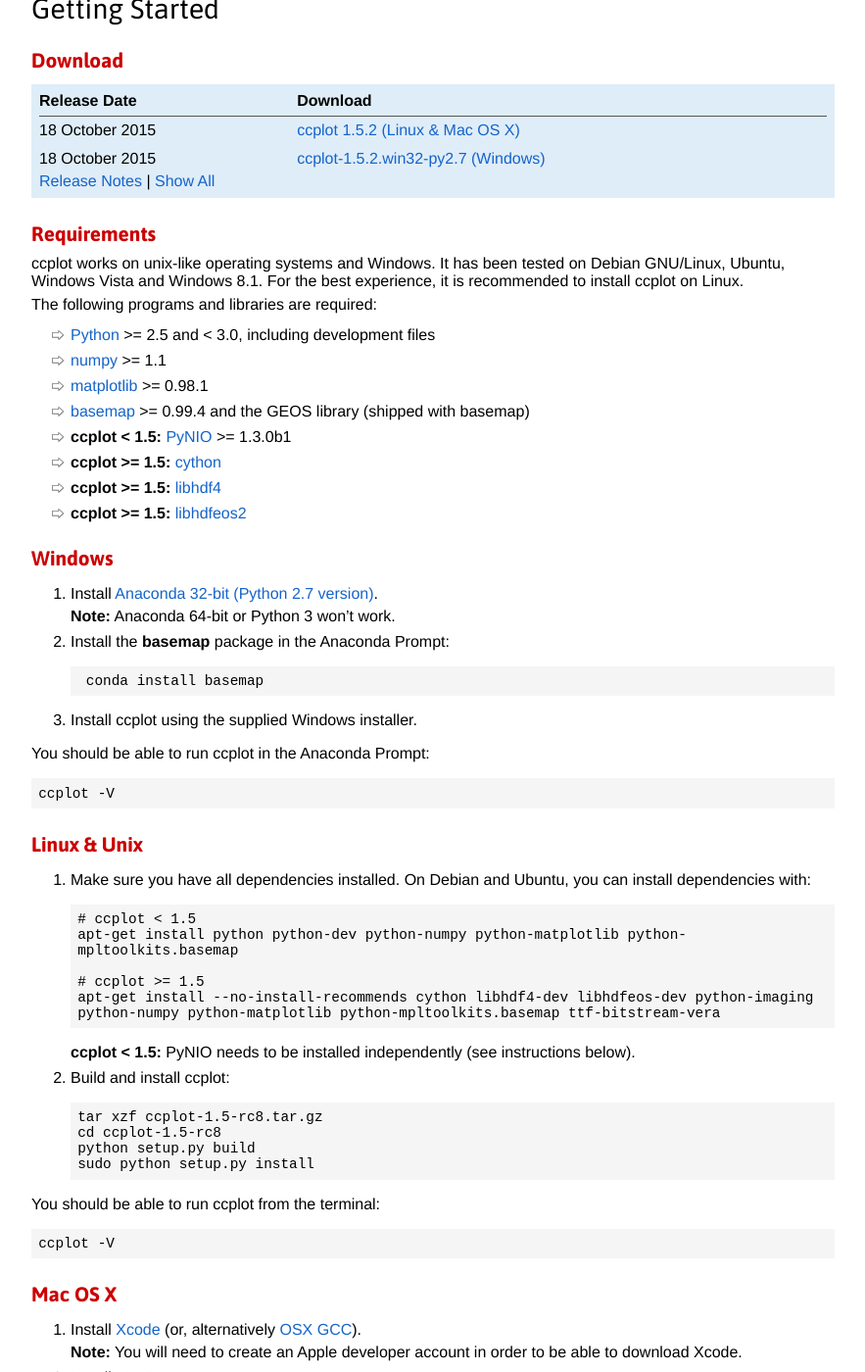
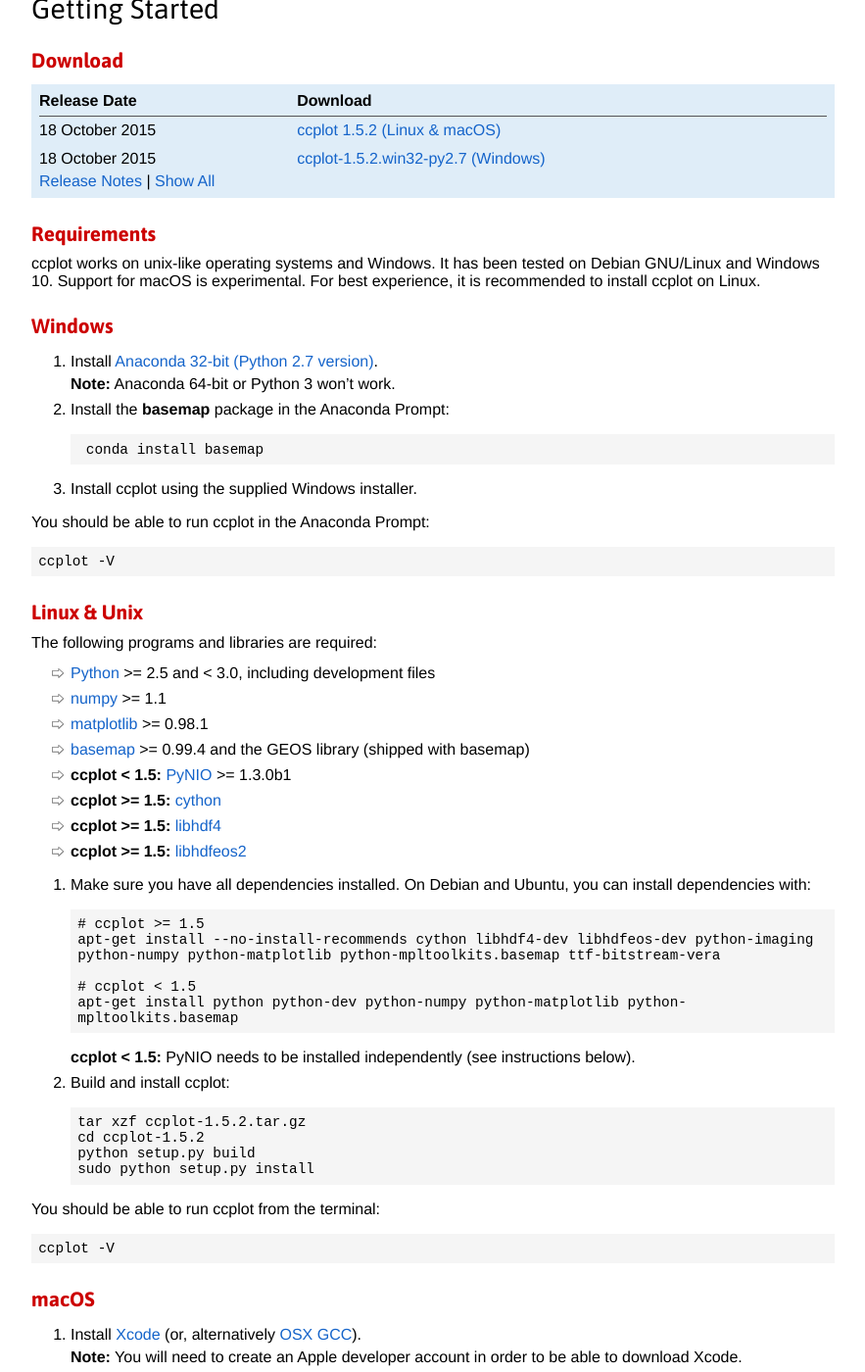
Before and after one commit to peterkuma/ccplot, a Jekyll site: the page built from download/index.md, in a window 1280 px wide and 1400 px high, scrolled down 201 px. Shown: the whole window at 98% size, without its empty margins (198-1081 px from the left). Built offline with Jekyll 4.4.1, drawn with Linux system fonts in a browser that asks for light colours; some of the changed text lies outside the part shown.

Commit message:
Update install instructions

```diff
--- a/download/index.md
+++ b/download/index.md
@@ -15,7 +15,7 @@
             <tr>
                 <td>18 October 2015</td>
                 <td>
-                    <a href="http://sourceforge.net/projects/ccplot/files/ccplot/ccplot-1.5.2.tar.gz">ccplot 1.5.2 (Linux &amp; Mac OS X)</a>
+                    <a href="http://sourceforge.net/projects/ccplot/files/ccplot/ccplot-1.5.2.tar.gz">ccplot 1.5.2 (Linux &amp; macOS)</a>
                 </td>
             </tr>
             <tr>
@@ -138,20 +138,9 @@
 ------------
 
 ccplot works on unix-like operating systems and Windows.
-It has been tested on Debian GNU/Linux, Ubuntu, Windows Vista and
-Windows 8.1. For the best experience, it is recommended to install
-ccplot on Linux.
-
-The following programs and libraries are required:
-
-* [Python](http://www.python.org) >= 2.5 and < 3.0, including development files
-* [numpy](http://www.numpy.org) >= 1.1
-* [matplotlib](http://matplotlib.org) >= 0.98.1
-* [basemap](http://matplotlib.org/basemap/) >= 0.99.4 and the GEOS library (shipped with basemap)
-* **ccplot < 1.5:** [PyNIO](http://www.pyngl.ucar.edu/Nio.shtml) >= 1.3.0b1
-* **ccplot >= 1.5:** [cython](http://cython.org)
-* **ccplot >= 1.5:** [libhdf4](http://www.hdfgroup.org/products/hdf4/)
-* **ccplot >= 1.5:** [libhdfeos2](http://hdfeos.org/software/library.php#HDF-EOS2)
+It has been tested on Debian GNU/Linux and Windows 10.
+Support for macOS is experimental.
+For best experience, it is recommended to install ccplot on Linux.
 
 Windows
 -------
@@ -171,24 +160,35 @@
     ccplot -V
 
 Linux & Unix
------------------------------------
+------------
+
+The following programs and libraries are required:
+
+* [Python](http://www.python.org) >= 2.5 and < 3.0, including development files
+* [numpy](http://www.numpy.org) >= 1.1
+* [matplotlib](http://matplotlib.org) >= 0.98.1
+* [basemap](http://matplotlib.org/basemap/) >= 0.99.4 and the GEOS library (shipped with basemap)
+* **ccplot < 1.5:** [PyNIO](http://www.pyngl.ucar.edu/Nio.shtml) >= 1.3.0b1
+* **ccplot >= 1.5:** [cython](http://cython.org)
+* **ccplot >= 1.5:** [libhdf4](http://www.hdfgroup.org/products/hdf4/)
+* **ccplot >= 1.5:** [libhdfeos2](http://hdfeos.org/software/library.php#HDF-EOS2)
 
 1. Make sure you have all dependencies installed.
    On Debian and Ubuntu, you can install dependencies with:
 
+       # ccplot >= 1.5
+       apt-get install --no-install-recommends cython libhdf4-dev libhdfeos-dev python-imaging python-numpy python-matplotlib python-mpltoolkits.basemap ttf-bitstream-vera
+
        # ccplot < 1.5
        apt-get install python python-dev python-numpy python-matplotlib python-mpltoolkits.basemap
-
-       # ccplot >= 1.5
-       apt-get install --no-install-recommends cython libhdf4-dev libhdfeos-dev python-imaging python-numpy python-matplotlib python-mpltoolkits.basemap ttf-bitstream-vera
 
    **ccplot < 1.5:** PyNIO needs to be installed independently
    (see instructions below).
 
 2. Build and install ccplot:
 
-       tar xzf ccplot-1.5-rc8.tar.gz
-       cd ccplot-1.5-rc8
+       tar xzf ccplot-1.5.2.tar.gz
+       cd ccplot-1.5.2
        python setup.py build
        sudo python setup.py install
 
@@ -196,8 +196,8 @@
 
     ccplot -V
 
-Mac OS X
---------
+macOS
+-----
 
 1. Install [Xcode](https://developer.apple.com/xcode/)
    (or, alternatively [OSX GCC](https://github.com/kennethreitz/osx-gcc-installer/)).
@@ -232,9 +232,8 @@
 
     export PATH="$PATH:/opt/local/Library/Frameworks/Python.framework/Versions/2.7/bin"
 
-Installing PyNIO
-----------------
-**ccplot < 1.5**
+Installing PyNIO (ccplot < 1.5)
+-------------------------------
 
 PyNIO can be downloaded upon free registration from
 [EOS](http://www.earthsystemgrid.org/home.htm). However, to make your life
```
